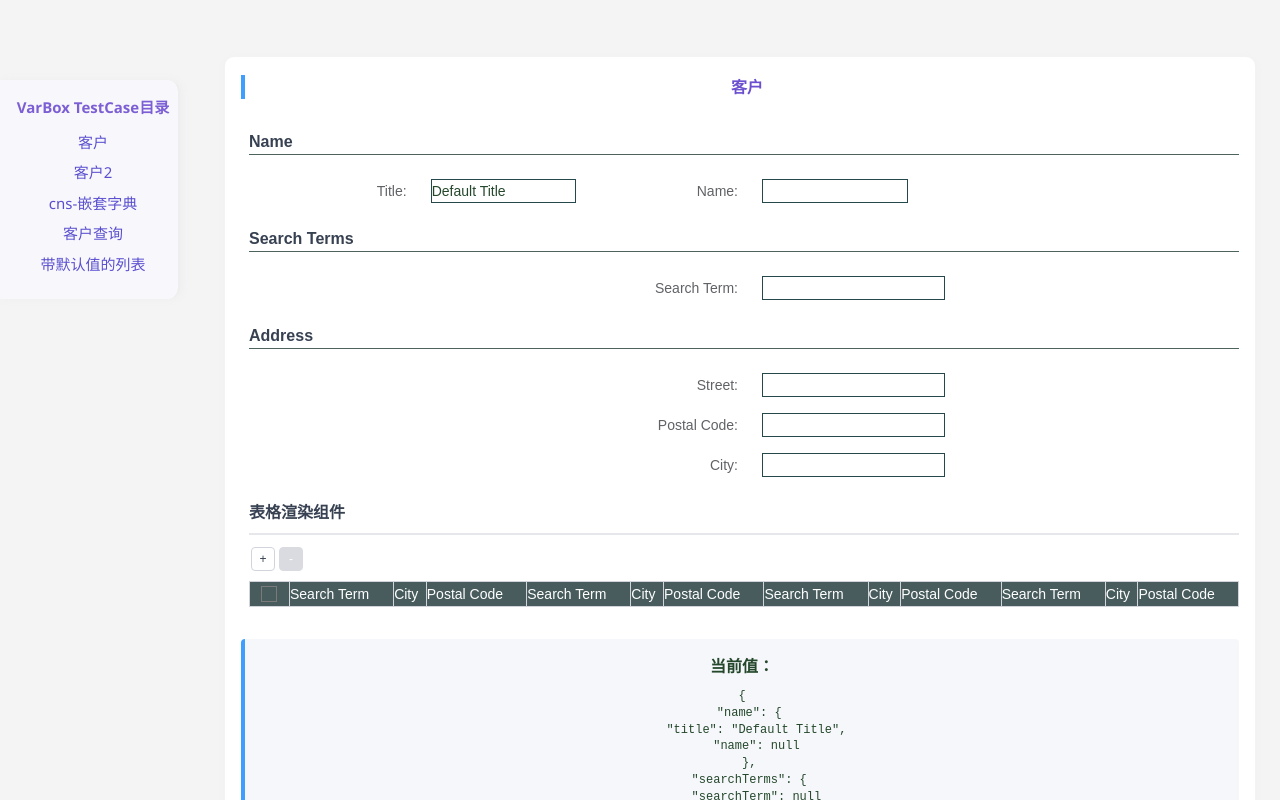
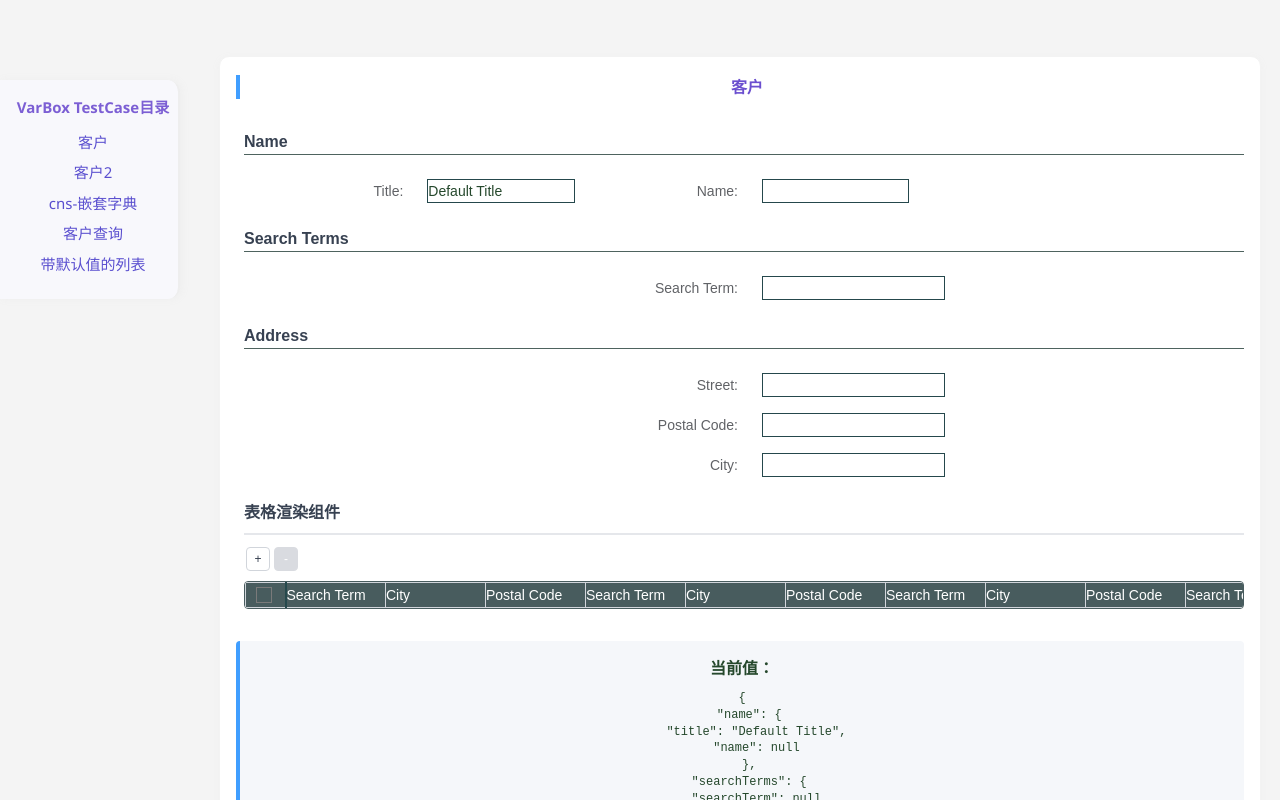
Before and after one commit to pezy-yx/ERP-SD-simplified, a Vue app in the folder site/: page /test/erppage in a window 1280 px wide. Built offline with nearby package versions, Linux system fonts and the light colour scheme.

Commit message:
chore: improve css in table-node and resolve overflow problems

```diff
--- a/site/src/components/searchModel/SearchModal.vue
+++ b/site/src/components/searchModel/SearchModal.vue
@@ -462,6 +462,7 @@ defineExpose({
   flex: 1;
   display: flex;
   flex-direction: column;
+  overflow: hidden;
 }
 
 .no-results {
--- a/site/src/components/varbox/VarInput.vue
+++ b/site/src/components/varbox/VarInput.vue
@@ -196,7 +196,8 @@
               </div>
               <!-- 表格形式渲染列表 -->
               <div :class="`list-content ${baseClassPrefix}--list-content`">
-                <table v-if="shouldRenderAsTable" :class="`list-table ${baseClassPrefix}--list-table`">
+                <div v-if="shouldRenderAsTable" :class="`table-container ${baseClassPrefix}--table-container`">
+                  <table :class="`list-table ${baseClassPrefix}--list-table`">
                   <thead>
                     <tr>
                       <th :class="`select-column ${baseClassPrefix}--select-column`">
@@ -264,7 +265,8 @@
                       </td>
                     </tr>
                   </tbody>
-                </table>
+                  </table>
+                </div>
                 <!-- 非表格形式渲染列表 -->
                 <div v-else :class="`list-items ${baseClassPrefix}--list-items`">
                   <div
@@ -489,7 +491,8 @@ const baseClassPrefix = computed(() => {
 })
 
 const wrapperClass = computed(() => {
-  return `wrapper ${baseClassPrefix.value}--wrapper`
+  const t = currentNode.value?.nodeType
+  return `wrapper ${baseClassPrefix.value}--wrapper ${t}-node-varinput ${baseClassPrefix.value}--${t}-node-varinput`
 })
 
 const mainContentClass = computed(() => {
@@ -809,6 +812,19 @@ function createNewListItem(): VarNode | null {
 </script>
 
 <style scoped>
+.wrapper,
+.main,
+.var-input-container,
+.dict-node, .leaf-node, .list-node,
+.leaf-input-container, .dict-content, .dict-leaf-section, .dict-complex-section, .list-header-actions, .list-content {
+  max-width: 100%;
+  min-width: 100%;
+  width: 100%;
+  margin-left: 0;
+  margin-right: 0;
+  padding-left: 0;
+  padding-right: 0;
+}
 /* 默认容器样式 */
 .var-input-container {
   font-family: Arial, sans-serif;
@@ -920,7 +936,7 @@ function createNewListItem(): VarNode | null {
 .leaf-node :deep(input.readonly),
 .leaf-node :deep(select:disabled) {
   background: var(--theme-color-input-readonly);
-  cursor: not-allowed;
+  /* cursor: not-allowed; */
 }
 
 /* SAP风格字典节点布局 */
@@ -1003,15 +1019,37 @@ function createNewListItem(): VarNode | null {
   width: 100%; /* 复杂节点独占一行 */
 }
 
+/* 表格容器样式 */
+.table-container {
+  overflow-x: auto; /* 水平滚动 */
+  overflow-y: auto; /* 垂直滚动 */
+  max-height: 100%; /* 默认最大高度 */
+  border: 1px solid var(--theme-color-light);
+  border-radius: 4px;
+  margin-top: 10px;
+  margin-bottom: 16px;
+}
+.table-container::-webkit-scrollbar {
+  display: none;
+}
+
+.table-container::-webkit-scrollbar-thumb {
+  background: var(--theme-color-light);
+  border-radius: 4px;
+}
+
+.table-container::-webkit-scrollbar-thumb:hover {
+  background: var(--theme-color-lighter);
+}
+
 /* SAP风格列表表格 */
 .list-table {
   width: 100%;
+  min-width: 100%; /* 确保表格至少占满容器宽度 */
   border-collapse: collapse;
-  /* border: 1px solid #e5e7eb; */
-  margin-top: 10px;
+  margin: 0; /* 移除margin，由容器控制 */
   border-radius: 0px;
-  overflow: hidden;
-  margin-bottom: 16px;
+  position: relative;
 }
 
 .list-table th {
@@ -1081,18 +1119,44 @@ function createNewListItem(): VarNode | null {
   box-shadow: 0 0 0 2px rgba(37, 99, 235, 0.1);
 }
 
-/* 选择列宽度控制 */
+/* 选择列宽度控制和固定位置 */
 .list-table .select-column {
   width: 40px; /* 固定选择列宽度 */
+  min-width: 40px; /* 最小宽度 */
+  max-width: 40px; /* 最大宽度 */
   text-align: center;
+  position: sticky;
+  left: 0;
+  z-index: 11; /* 表头层级更高 */
+  background-color: var(--theme-color-table-header-bg);
+  border-right: 2px solid var(--theme-color-dark); /* 增强分隔线 */
 }
 
 .list-table .select-cell {
   width: 40px;
+  min-width: 40px;
+  max-width: 40px;
   text-align: center;
   padding-left: 4px;
   padding-right: 4px;
   height: 24px;
+  position: sticky;
+  left: 0;
+  z-index: 10;
+  background-color: var(--theme-color-page);
+  border-right: 2px solid var(--theme-color-dark); /* 增强分隔线 */
+}
+
+/* 鼠标悬停时保持固定列背景 */
+.list-table tr:hover .select-cell {
+  background-color: var(--theme-color-lighter-a);
+}
+
+/* 确保其他列有合适的宽度 */
+.list-table th:not(.select-column),
+.list-table td:not(.select-cell) {
+  min-width: 100px; /* 设置最小列宽 */
+  max-width: 250px; /* 设置最大列宽 */
 }
 
 .select-column .checkmark {
@@ -1226,6 +1290,12 @@ function createNewListItem(): VarNode | null {
   justify-content: center;
 }
 
+.list-node-varinput.wrapper {
+  display: flex;
+  justify-content: start;
+  width: 100%;
+}
+
 /* 响应式布局 */
 @media (max-width: 768px) {
   .leaf-node {
```
